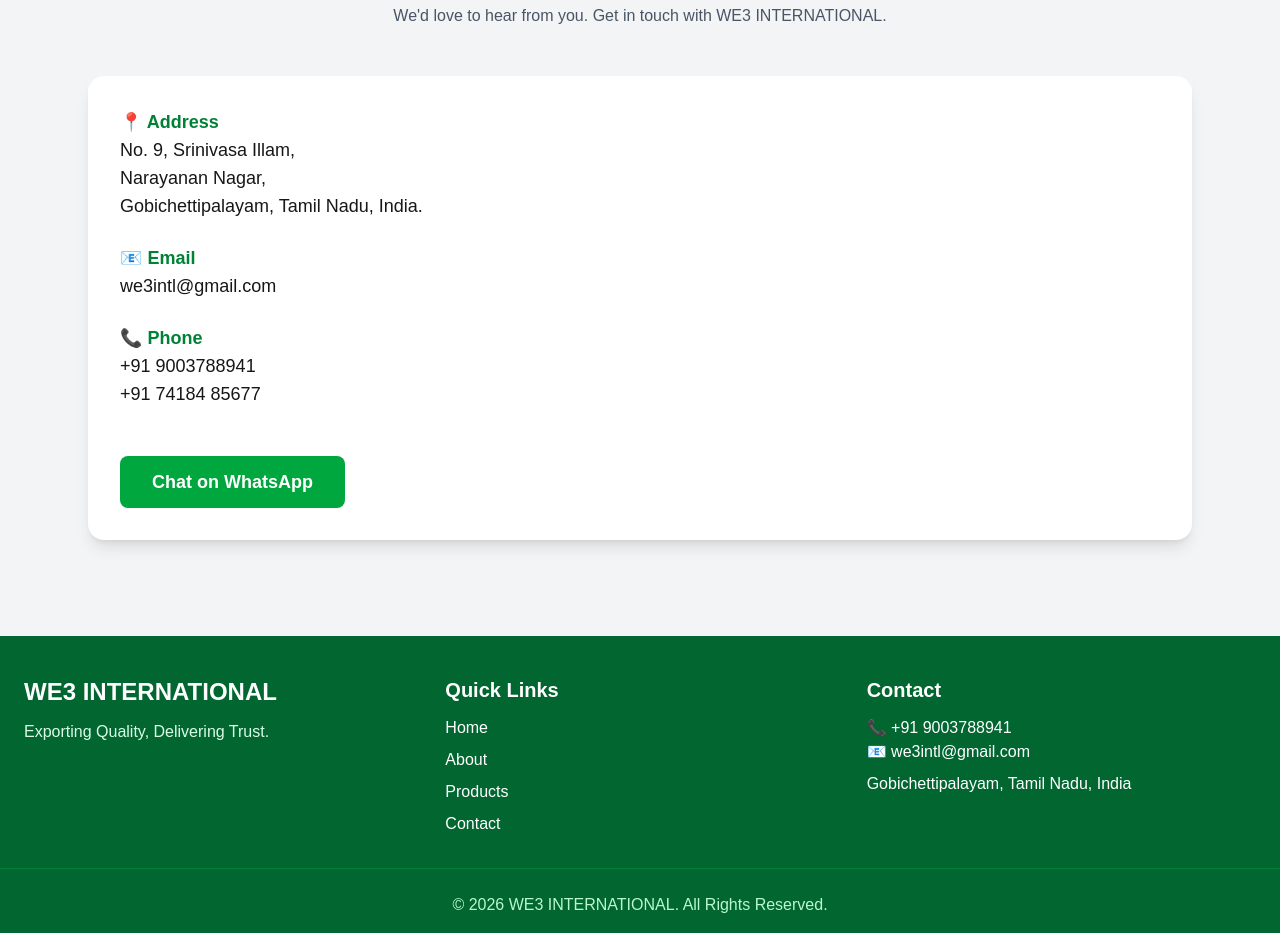
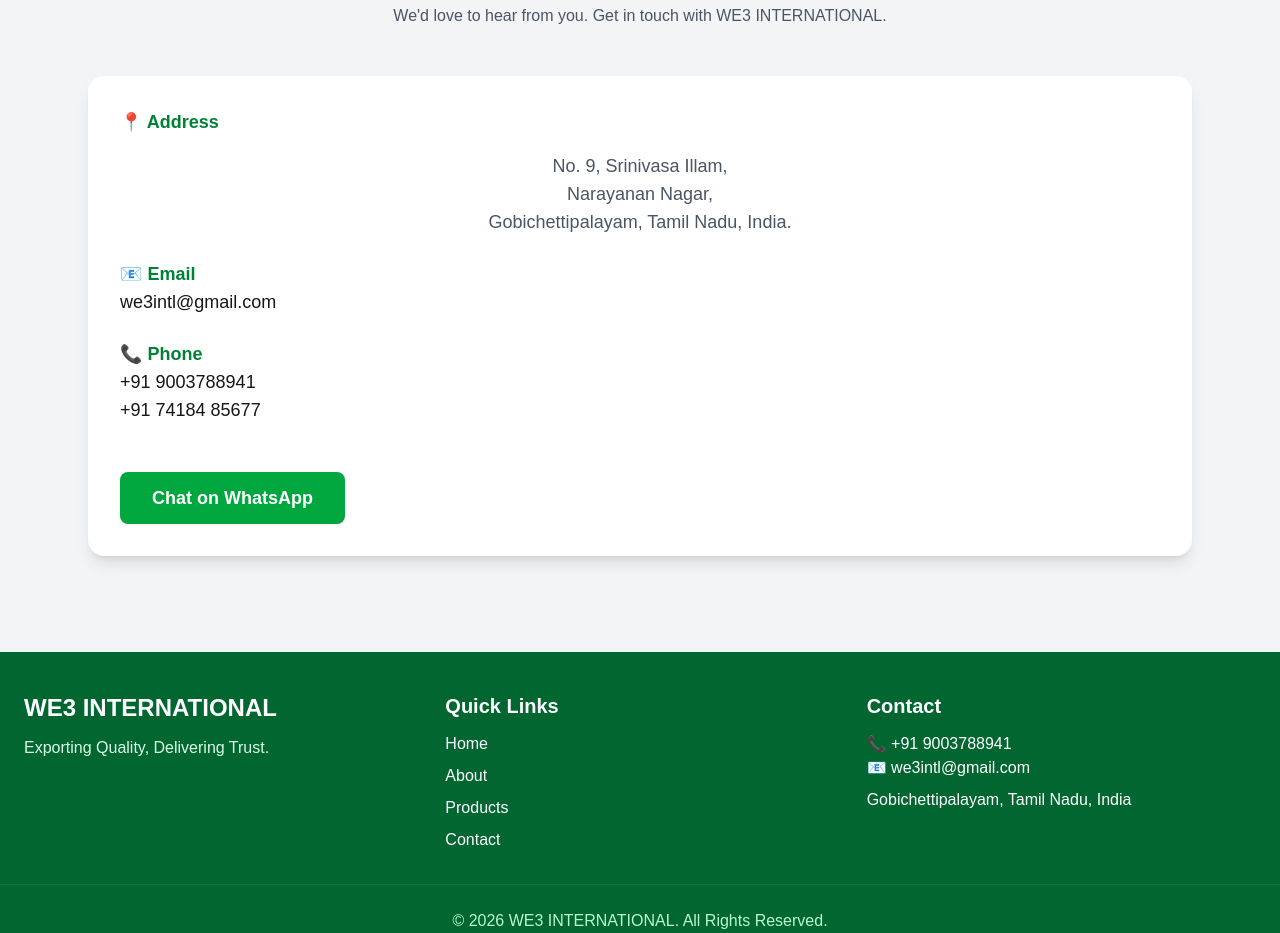
Before and after one commit to sabareshvsb/we3international, a Next.js app: page / in a window 1280 px wide. Shown: the part 2640-3573 px from the top of the page. Built offline with nearby package versions, Linux system fonts and the light colour scheme.

Commit message:
Contact.tsx

```diff
--- a/app/components/Contact.tsx
+++ b/app/components/Contact.tsx
@@ -17,7 +17,7 @@
 
             <div>
               <h3 className="font-bold text-green-700">📍 Address</h3>
-              <p>
+              <p className="text-center text-gray-600 mt-4">
                 No. 9, Srinivasa Illam,<br />
                 Narayanan Nagar,<br />
                 Gobichettipalayam, Tamil Nadu, India.
```
